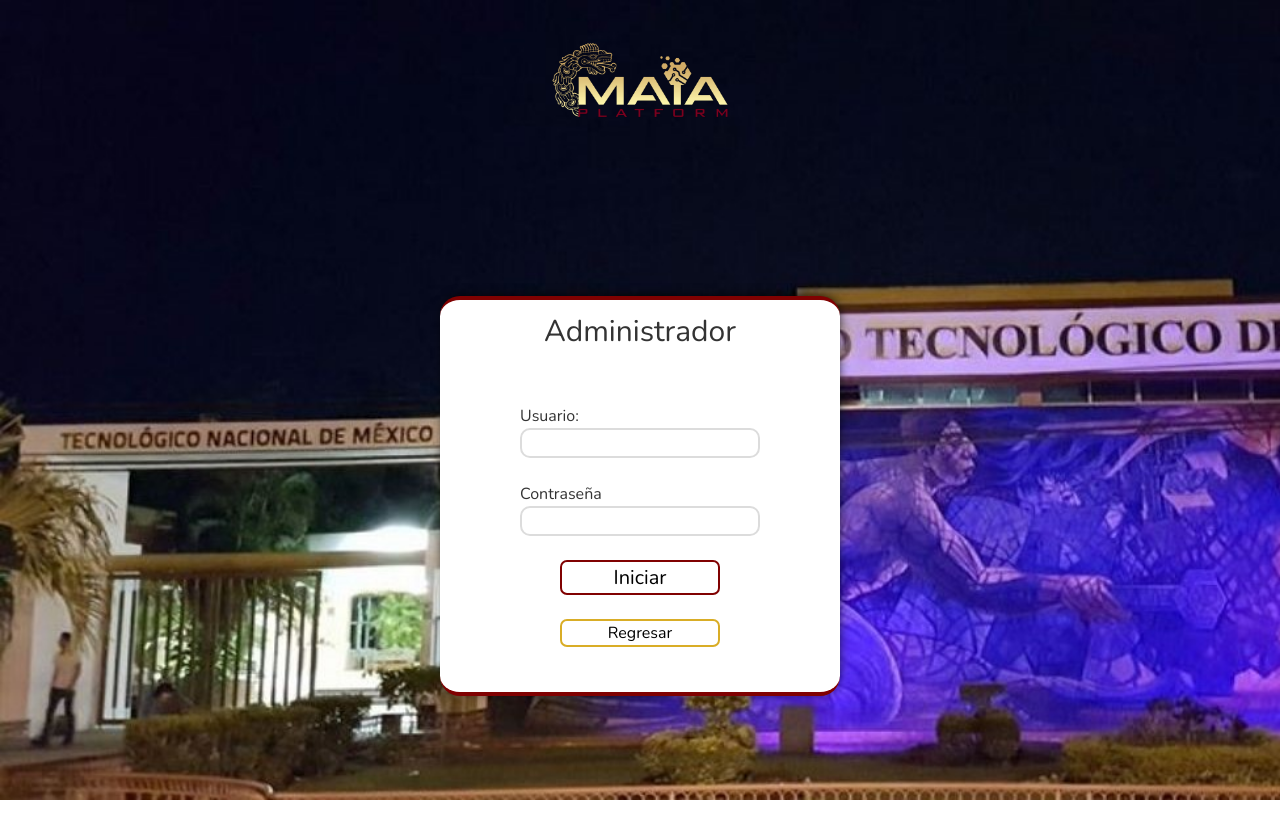
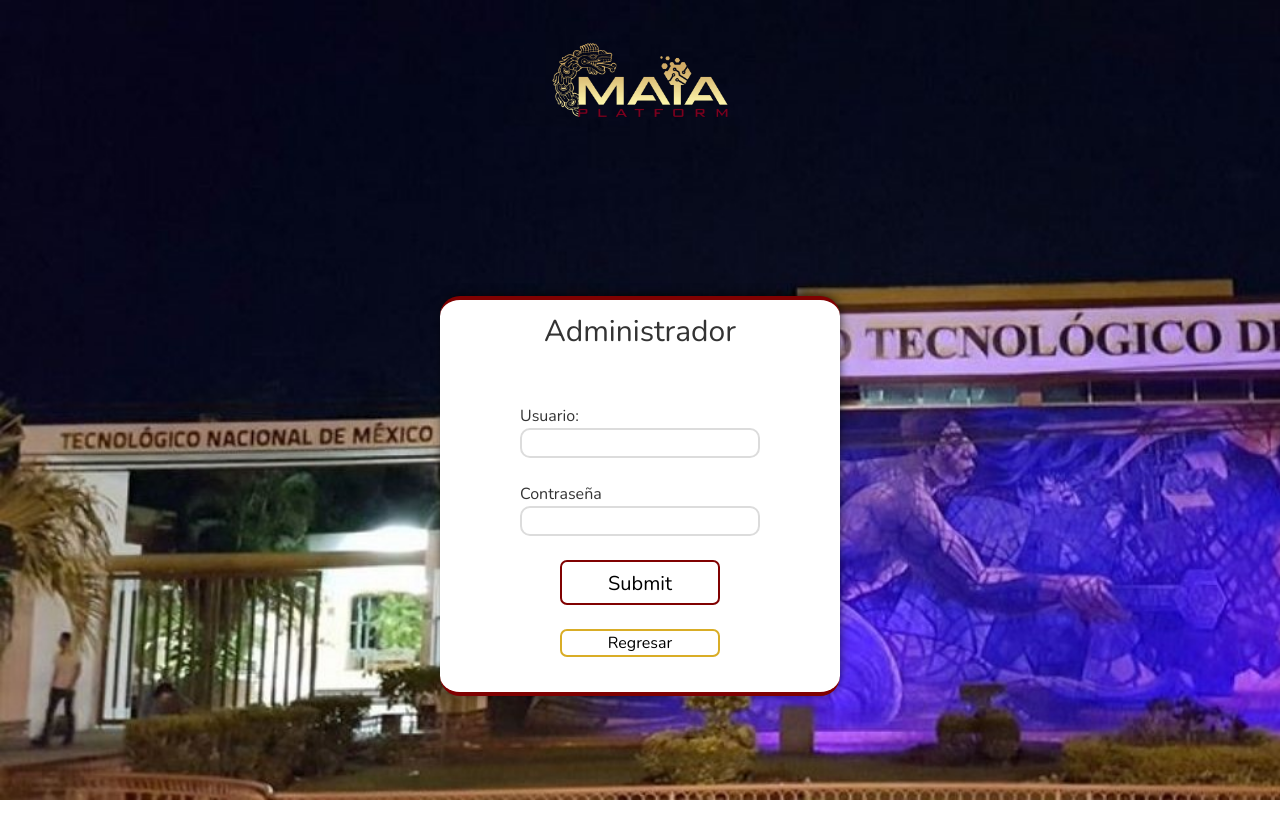
Before and after one commit to JoseLuisUicab/Autores, a PHP site: page /Login.php in a window 1280 px wide. Run offline with PHP 8.4, Linux system fonts and the light colour scheme; some libraries are stand-ins or nearby versions.

Commit message:
Cambios 30/01/2023
Cabios en validacion login

```diff
--- a/Css/Destock.css
+++ b/Css/Destock.css
@@ -349,6 +349,7 @@ body{
   background-repeat: no-repeat;
   background-size:cover;
   background-attachment: fixed;
+  position: absolute;
 }
 .Login figure{
   width: 100%;
@@ -396,11 +397,11 @@ body{
   border-radius: 10px;
   padding: 10px;
 }
-.Formulario button{
+.Formulario .enviar{
   display: block;
   border: 2px solid #800101;
   width: 40%;
-  height: 35px;
+  height: 45px;
   margin: auto;
   text-align: center;
   border-radius: 7px;
@@ -420,7 +421,7 @@ body{
   text-decoration: none;
   color: black;
 }
-.Formulario button:hover{
+.Formulario .enviar:hover{
   background-color: #800101;
   color: white;
 }
--- a/src/Login.php
+++ b/src/Login.php
@@ -9,19 +9,24 @@
   <script src="../Scrip/Scrip2.js"></script>
   <script src="https://code.jquery.com/jquery-3.6.1.min.js"></script>
   <script src='https://kit.fontawesome.com/2ee0245f3d.js' crossorigin='anonymous'></script>
+  <script src="//cdn.jsdelivr.net/npm/sweetalert2@11"></script>
     <title>Document</title>
 </head>
 <body>
     <section class="Login">
         <figure><img src="../Imagenes/maia.png" alt=""></figure>
         <div>
-        <form class="Formulario" action="">
+        <form method="post" class="Formulario" action="">
             <p>Administrador</p><br>
+            <?php
+            include("conexion_d.php");
+            include("controller.php");
+            ?>
             <label for="">Usuario:</label>
-            <input type="text"><br>
+            <input type="text" name="usuario"><br>
             <label for="">Contraseña</label>
-            <input type="text"><br>
-            <button>Iniciar</button><br>
+            <input type="text" name="contrasena"><br>
+            <input class="enviar" name="btniniciar" type="submit"></input><br>
             <a href="Index.php">Regresar</a>
 
         </form>
--- /dev/null
+++ b/src/conexion_d.php
@@ -0,0 +1,4 @@
+<?php
+$conexion= new mysqli("localhost","root","","autores");
+$conexion->set_charset("utf8");
+?>
--- /dev/null
+++ b/src/controller.php
@@ -0,0 +1,19 @@
+
+<?php
+ /*Verificacionde boton */
+ if(!empty($_POST["btniniciar"])){
+        if (empty($_POST["usuario"]) and empty ($_POST["contrasena"])) {
+            echo '<script language="javascript">alert("Porfavor de llenar los Datos");</script>';
+        } else {
+        $usuario=$_POST["usuario"];
+        $contrasenia=$_POST["contrasena"];
+        $sql=$conexion->query(" select * from login where Nombre='$usuario' and Contraseña='$contrasenia' ");
+        if ($datos=$sql->fetch_object()) {
+            header("Location:Index.php");
+        } else {
+            echo'<script language="javascript">alert("Los datos son Incorrectos");</script>';
+        }
+
+        }
+ }
+?>
```
